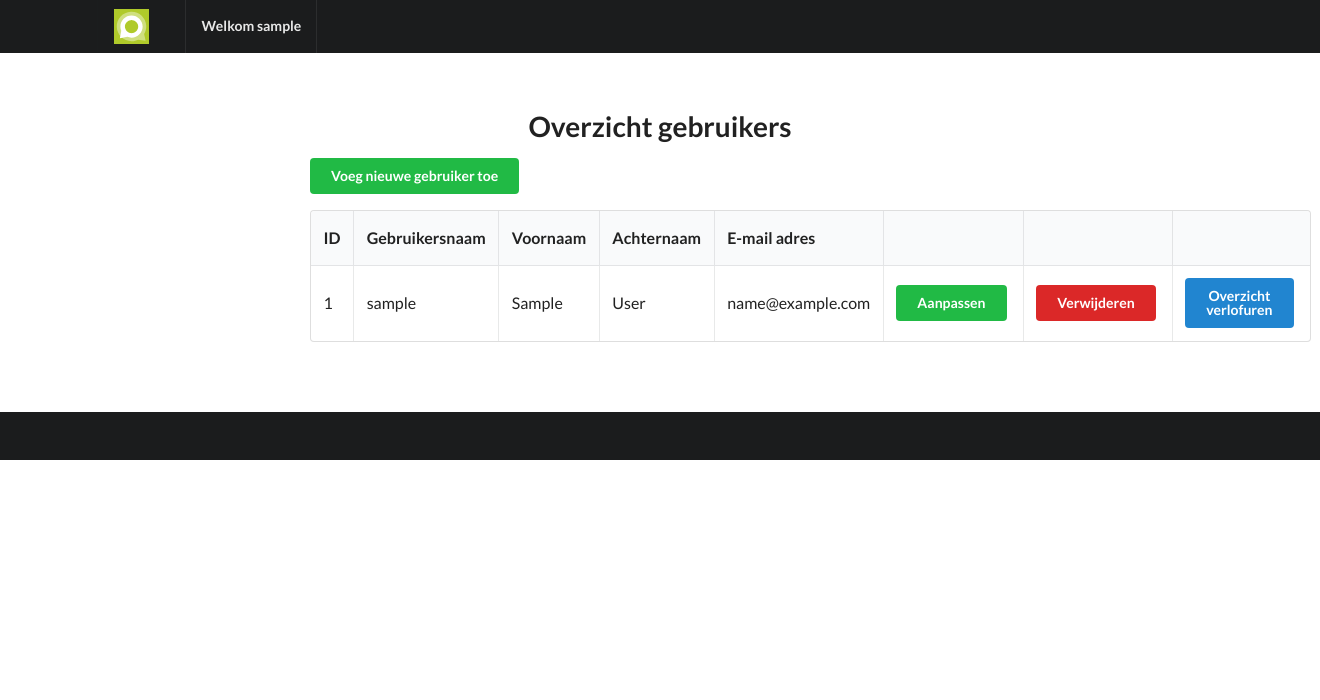
After one commit to Owello/verlof_uren, a Django app: page /useradmin in a window 1320 px wide. The commit adds this page. Shown: the top 700 px of the page. Run offline with Django 3.2, Linux system fonts and the light colour scheme; the visitor is signed in with stand-in values (Sample User, id 1); data comes from the database, SQL or seed files in the repository; data that the repository does not hold is empty; some libraries are stand-ins or nearby versions.

Commit message:
add useradmin

```diff
--- /dev/null
+++ b/registration/templates/registration/admin_user_list.html
@@ -0,0 +1,53 @@
+{% extends 'base.html' %}
+{% load substract %}
+
+{% block title %}Overzicht gebruikers{% endblock %}
+
+
+{% block content %}
+    <h1 class="ui center aligned header">
+        Overzicht gebruikers
+    </h1>
+     <a class=" ui positive button" href="{% url 'index' %}">Voeg nieuwe gebruiker toe</a>
+
+
+    <table class="ui celled table">
+        <thead>
+            <tr>
+                <th>ID</th>
+                <th>Gebruikersnaam</th>
+                <th>Voornaam</th>
+                <th>Achternaam</th>
+                <th>E-mail adres</th>
+                <th></th>
+                <th></th>
+                <th></th>
+            </tr>
+        </thead>
+        <tbody>
+        {% for user in users %}
+            <tr>
+                <td>{{ user.id}} </td>
+                <td>{{ user.username }}</td>
+                <td>{{ user.first_name }}</td>
+                <td>{{ user.last_name }}</td>
+                <td>{{ user.email }}</td>
+                <td>
+{#                    <a class="ui button" href="{% url 'user_update' pk=user.id %}">Aanpassen</a>#}
+                    <a class="ui positive button" href="{% url 'index' %}">Aanpassen</a>
+                </td>
+                <td>
+{#                    <a class="ui negative button"#}
+{#                       href="{% url 'user_delete' pk=user.id %}">Verwijderen</a>#}
+                    <a class="ui negative button" href="{% url 'index' %}">Verwijderen</a>
+
+                </td>
+                <td>
+{#                    <a class="ui button" href=""{% url 'leave_registration_list' %}">Overzicht Verlofuren</a>#}
+                    <a class="ui blue button" href="{% url 'adminuser_registration' pk=user.id %}">Overzicht verlofuren</a>
+                </td>
+            </tr>
+        {% endfor %}
+        </tbody>
+    </table>
+{% endblock %}
--- a/registration/urls.py
+++ b/registration/urls.py
@@ -1,7 +1,7 @@
 from django.urls import path
 from . import views
 from .views import EntitlementDetail, LeaveRegistrationCreate, LeaveRegistrationUpdate, LeaveRegistrationDelete, \
-    EntitlementList
+    EntitlementList, AdminUserList
 
 urlpatterns = [
     path('entitlement/<int:year>', EntitlementDetail.as_view(), name='entitlement-detail'),
@@ -11,5 +11,6 @@ urlpatterns = [
     path('leave_registration/<int:pk>/delete', LeaveRegistrationDelete.as_view(),
          name='leave_registration_delete'),
     path('entitlement_list', EntitlementList.as_view(), name='entitlement-list'),
+    path('useradmin', AdminUserList.as_view(), name='adminuser-list'),
     path('', views.Index.as_view(), name='index')
 ]
--- a/registration/views.py
+++ b/registration/views.py
@@ -1,3 +1,4 @@
+from django.contrib.auth.models import User
 from django.db.models import Sum
 from django.db.models.functions import Coalesce
 from django.shortcuts import get_object_or_404
@@ -8,6 +9,15 @@ from django.contrib.auth.mixins import LoginRequiredMixin
 
 from .models import Entitlement, LeaveRegistration
 from .forms import LeaveRegistrationForm
+
+
+from django.contrib.auth.mixins import PermissionRequiredMixin
+
+
+class PermissionView(PermissionRequiredMixin, TemplateView):
+    permission_required = 'registration.can_view'
+    permission_required = 'registration.can_add'
+    permission_required = 'registration.can_delete'
 
 
 class Index(LoginRequiredMixin, TemplateView):
@@ -103,3 +113,17 @@ class EntitlementList(LoginRequiredMixin, ListView):
             used_leave_hours=Coalesce(Sum('leaveregistration__amount_of_hours'), 0))
         context['all_entitlements'] = entitlements
         return context
+
+
+class AdminUserList(LoginRequiredMixin, ListView):
+    template_name = 'registration/admin_user_list.html'
+    model = User
+    login_url = reverse_lazy('login')
+
+    def get_queryset(self):
+        return super(AdminUserList, self).get_queryset()
+
+    def get_context_data(self, **kwargs):
+        context = super(AdminUserList, self).get_context_data(**kwargs)
+        context['users'] = User.objects.all()
+        return context
--- a/templates/base.html
+++ b/templates/base.html
@@ -56,8 +56,9 @@
     {% block menu %}
         {% if user.is_authenticated and default_entitlement %}
             {% if debug %}
-            <div class="ui one item menu">
+            <div class="ui two item menu">
                 <a class="item" href=/admin>Admin</a>
+                <a class="item" href="{% url 'adminuser-list' %}">UserAdmin</a>
             </div>
             {% endif %}
             <div class="ui five item menu">
@@ -66,7 +67,7 @@
                         class="home icon"></i>Overzicht</a>
                 <a class="item" href="{% url 'entitlement-list' %}"><i class="calendar alternate outline icon"></i>Overzicht
                     alle jaren</a>
-                <a class="item" href="{% url 'leave_registration_create' %}"><i class="pencil icon"></i>Invoeren</a>
+                <a class="item" href="{% url 'leave_registration_create' %}"><i class="pencil icon"></i>Invoeren opgenomen verlofuren</a>
                 <a class="active item" href="{% url 'logout' %}?next=/"><i class="sign-out icon"></i>Log out</a>
 
             </div>
```
